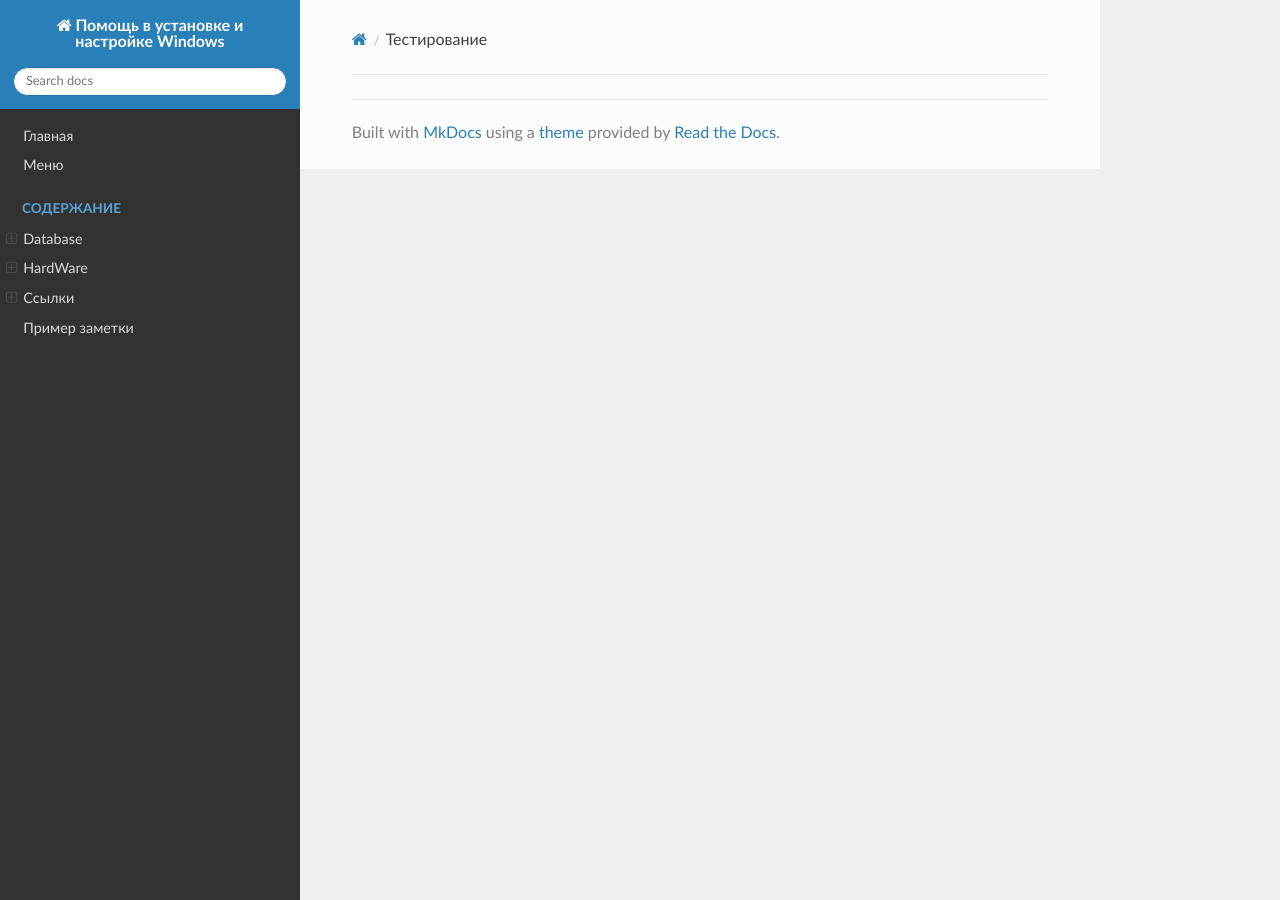
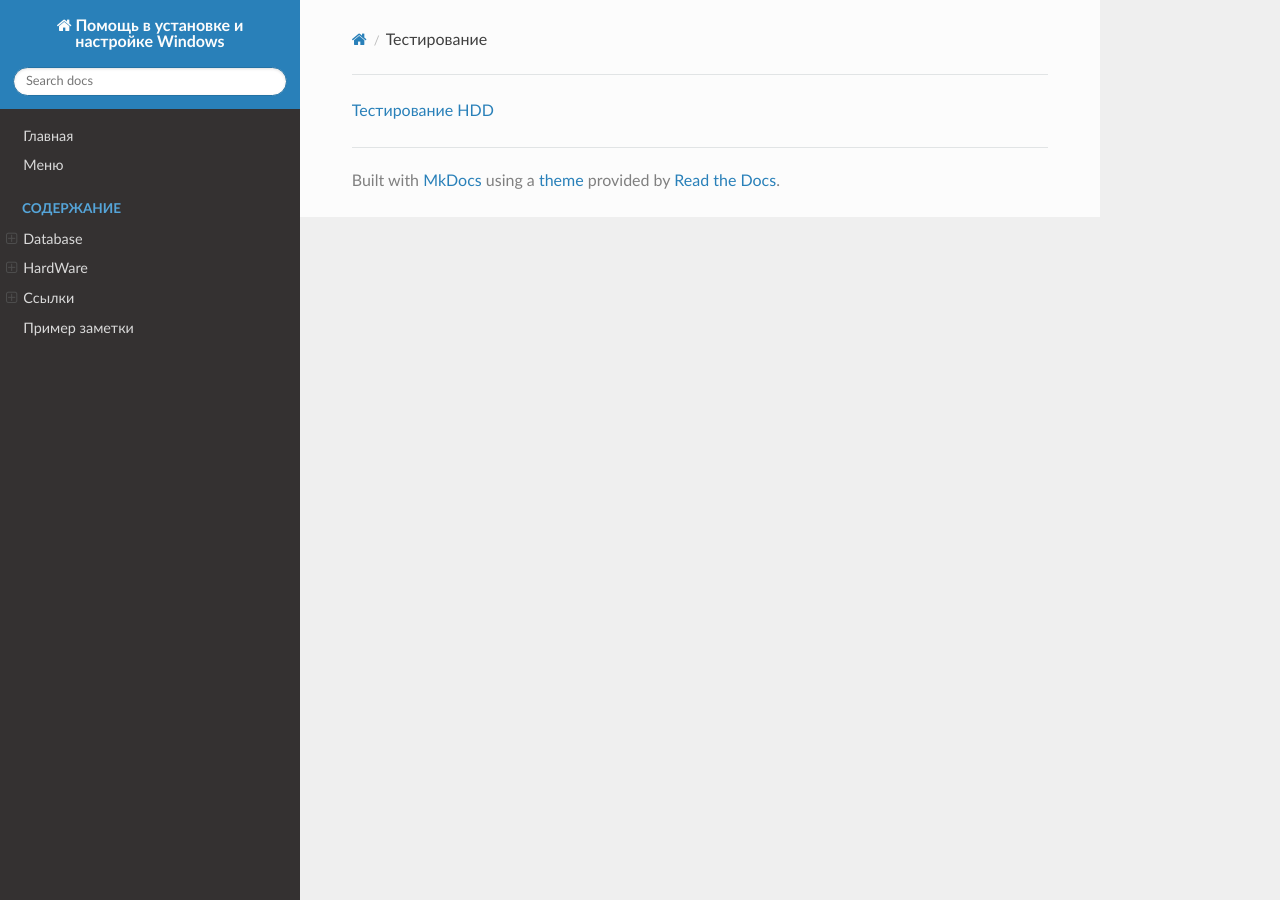
Before and after one commit to SergeiKirillov/sergeikirillov.github.io, an MkDocs documentation site: the page built from docs/content/HardWare/HDD/Тестирование.md, in a window 1280 px wide. Built offline with MkDocs 1.6.1, drawn with Linux system fonts in a browser that asks for light colours; nearby versions of some CDN libraries; old or Windows-style settings are respelled for this version of MkDocs.

Commit message:
Update Тестирование.md

```diff
--- a/docs/content/HardWare/HDD/Тестирование.md
+++ b/docs/content/HardWare/HDD/Тестирование.md
@@ -1,4 +1 @@
----
-url:
-  - https://remontcompa.ru/hard-disk/2963-winsat-disk-testirovanie-zhestkih-diskov-v-komandnoj-stroke-windows.html
----
+[Тестирование HDD](https://remontcompa.ru/hard-disk/2963-winsat-disk-testirovanie-zhestkih-diskov-v-komandnoj-stroke-windows.html)
```
